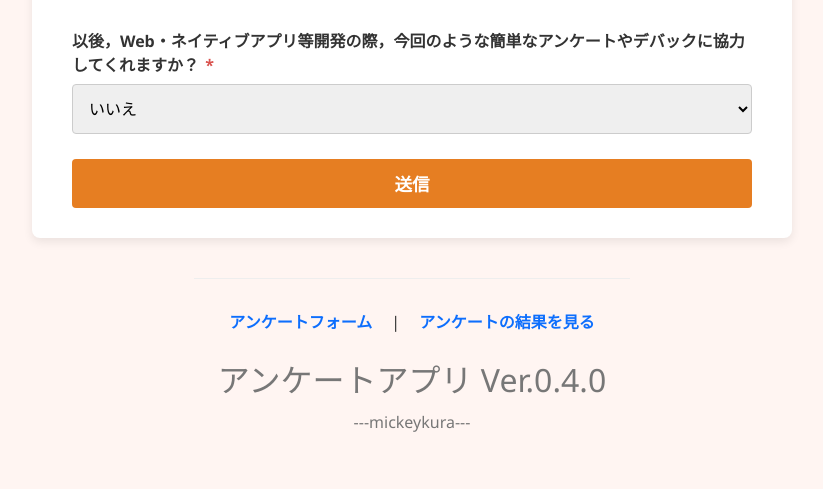
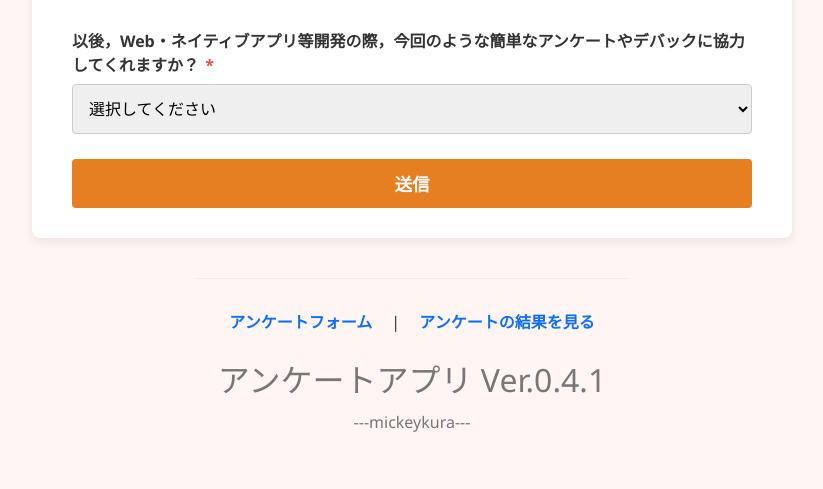
Before and after one commit to mickeykura/flask-survey-app, a Flask app: page / in a window 1280 px wide. Shown: the part 990-1479 px from the top of the page, without its empty margins (228-1051 px from the left). Run offline with Flask 3, Linux system fonts and the light colour scheme.

Commit message:
かんせい

```diff
--- a/app.py
+++ b/app.py
@@ -3,23 +3,15 @@ from flask import Flask, render_template, request, redirect, url_for
 from flask_sqlalchemy import SQLAlchemy
 
 # --- アプリケーションの初期設定 ---
-# ベースディレクトリの絶対パスを取得
 basedir = os.path.abspath(os.path.dirname(__file__))
-
 app = Flask(__name__)
-
 instance_path = os.path.join(basedir, 'instance')
-# フォルダが存在しない場合は作成する
 os.makedirs(instance_path, exist_ok=True)
-
-# データベースの保存先を設定
 app.config['SQLALCHEMY_DATABASE_URI'] = 'sqlite:///' + os.path.join(instance_path, 'survey.db')
 app.config['SQLALCHEMY_TRACK_MODIFICATIONS'] = False
-
 db = SQLAlchemy(app)
 
-# --- 変更点 1: データベースモデルの定義 ---
-# survey.htmlのフォーム内容に合わせて、保存する列を修正します
+# --- データベースモデルの定義 ---
 class SurveyResponse(db.Model):
     id = db.Column(db.Integer, primary_key=True)
     name = db.Column(db.String(100), nullable=False)
@@ -28,22 +20,19 @@ class SurveyResponse(db.Model):
     comments_impression = db.Column(db.Text, nullable=True)
     comments_futsal = db.Column(db.Text, nullable=True)
     comments_form = db.Column(db.Text, nullable=True)
+    coop = db.Column(db.String(50), nullable=False)
 
     def __repr__(self):
         return f'<SurveyResponse {self.name}>'
 
-
 with app.app_context():
     db.create_all()
-
 
 # --- ルーティング (ページのURLを定義) ---
 @app.route('/')
 def survey():
     return render_template('survey.html')
 
-# --- 変更点 2: /submit ルートの処理 ---
-# survey.htmlから送信されるすべてのデータを受け取るように修正します
 @app.route('/submit', methods=['POST'])
 def submit():
     # フォームから新しいデータを取得
@@ -53,6 +42,7 @@ def submit():
     comments_impression = request.form['comments_impression']
     comments_futsal = request.form['comments_futsal']
     comments_form = request.form['comments_form']
+    coop = request.form['coop']
 
     # 新しいモデルに合わせてオブジェクトを作成
     new_response = SurveyResponse(
@@ -61,7 +51,8 @@ def submit():
         satisfaction=satisfaction,
         comments_impression=comments_impression,
         comments_futsal=comments_futsal,
-        comments_form=comments_form
+        comments_form=comments_form,
+        coop=coop  # 修正箇所
     )
 
     # データベースに保存
@@ -71,21 +62,16 @@ def submit():
     # 送信完了ページにリダイレクト
     return redirect(url_for('success'))
 
-
 @app.route('/success')
 def success():
     return render_template('success.html')
 
-
 @app.route('/login')
 def login():
-    """パスワード入力フォームのページを表示します。"""
     return render_template('login.html')
-
 
 @app.route('/results', methods=['POST'])
 def results():
-    """パスワードを検証し、正しければ結果を表示、間違っていればエラーを表示します。"""
     password = request.form.get('password')
 
     if password == '085547':
@@ -96,7 +82,6 @@ def results():
         return render_template('login.html', error=error)
 
 
-
 if __name__ == '__main__':
     # データベースファイルの存在を確認し、なければ作成
     with app.app_context():
--- a/templates/base.html
+++ b/templates/base.html
@@ -61,7 +61,7 @@
             <a href="{{ url_for('login') }}">アンケートの結果を見る</a>
         </div>
         <br>
-        <p class="footer-title">アンケートアプリ Ver.0.4.0</p>
+        <p class="footer-title">アンケートアプリ Ver.0.4.1</p>
         <p class="mickeykura">---mickeykura---</p>
 
     </footer>
--- a/templates/results.html
+++ b/templates/results.html
@@ -13,7 +13,8 @@
                 <th style="padding: 8px;">満足度</th>
                 <th style="padding: 8px;">感想</th>
                 <th style="padding: 8px;">改善点</th>
-                <th style="padding: 8px;">フォームコメント</th>
+                <th style="padding: 8px;">フォーム</th>
+                <th style="padding: 8px;">協力</th>
             </tr>
         </thead>
         <tbody>
@@ -26,10 +27,11 @@
                 <td style="padding: 8px;">{{ res.comments_impression }}</td>
                 <td style="padding: 8px;">{{ res.comments_futsal }}</td>
                 <td style="padding: 8px;">{{ res.comments_form }}</td>
+                <td style="padding: 8px;">{{ res.coop }}</td>
             </tr>
             {% else %}
             <tr>
-                <td colspan="7" style="text-align: center; padding: 8px;">まだ回答がありません。</td>
+                <td colspan="8" style="text-align: center; padding: 8px;">まだ回答がありません。</td>
             </tr>
             {% endfor %}
         </tbody>
--- a/templates/survey.html
+++ b/templates/survey.html
@@ -52,8 +52,9 @@
         <div class="form-group">
             <label for="coop">以後，Web・ネイティブアプリ等開発の際，今回のような簡単なアンケートやデバックに協力してくれますか？ <span class="required">*</span></label>
             <select id="coop" name="coop" required>
-                <option value="×">いいえ</option>
-                <option value="○">はい</option>
+                <option value="">選択してください</option>
+                <option value="おけ">はい</option>
+                <option value="いや">いいえ</option>
             </select>
         </div>
 
```
Also changed, not shown: instance/survey.db, 1 other file.
